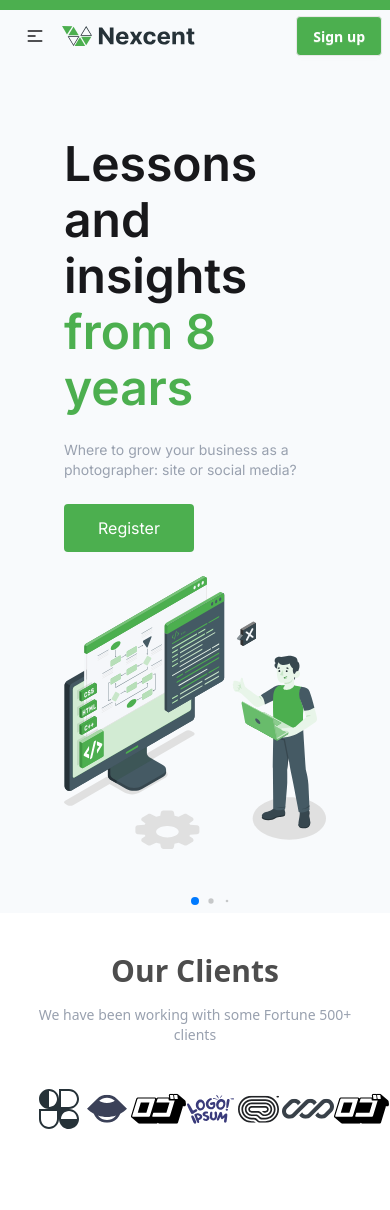
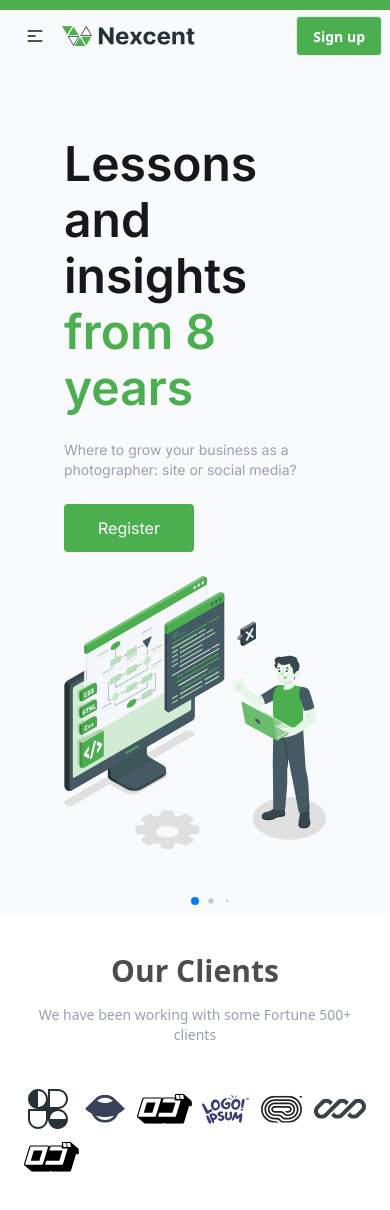
Before and after one commit to AymanSdq/Nexcent, a React (Vite) app: page / in a window 390 px wide. Shown: the top 1210 px of the page. Before the commit the page ends 1173 px from the top, so only its background shows below. Built offline with nearby package versions, Linux system fonts and the light colour scheme.

Commit message:
Client Responsive!

```diff
--- a/src/components/OurClient.tsx
+++ b/src/components/OurClient.tsx
@@ -4,7 +4,7 @@ const OurClient = () => {
         <section className="w-full py-10 md:px-[144px] px-6 flex flex-col gap-4 justify-center items-center">
             <h1 className="text-[#4D4D4D] text-3xl font-semibold">Our Clients</h1>
             <p className="text-sm text-gray-400 text-center">We have been working with some Fortune 500+ clients</p>
-            <div className="w-full max-md:max-w-[320px] md:justify-around max-md:justify-between items-center flex pt-6">
+            <div className="w-full flex-wrap md:justify-around max-md:justify-between items-center flex pt-6">
                 <img src="/Logo7.svg" alt="Logo 7" />
                 <img src="/Logo-1.svg" alt="Logo 1" />
                 <img src="/Logo-2.svg" alt="Logo 2" />
```
